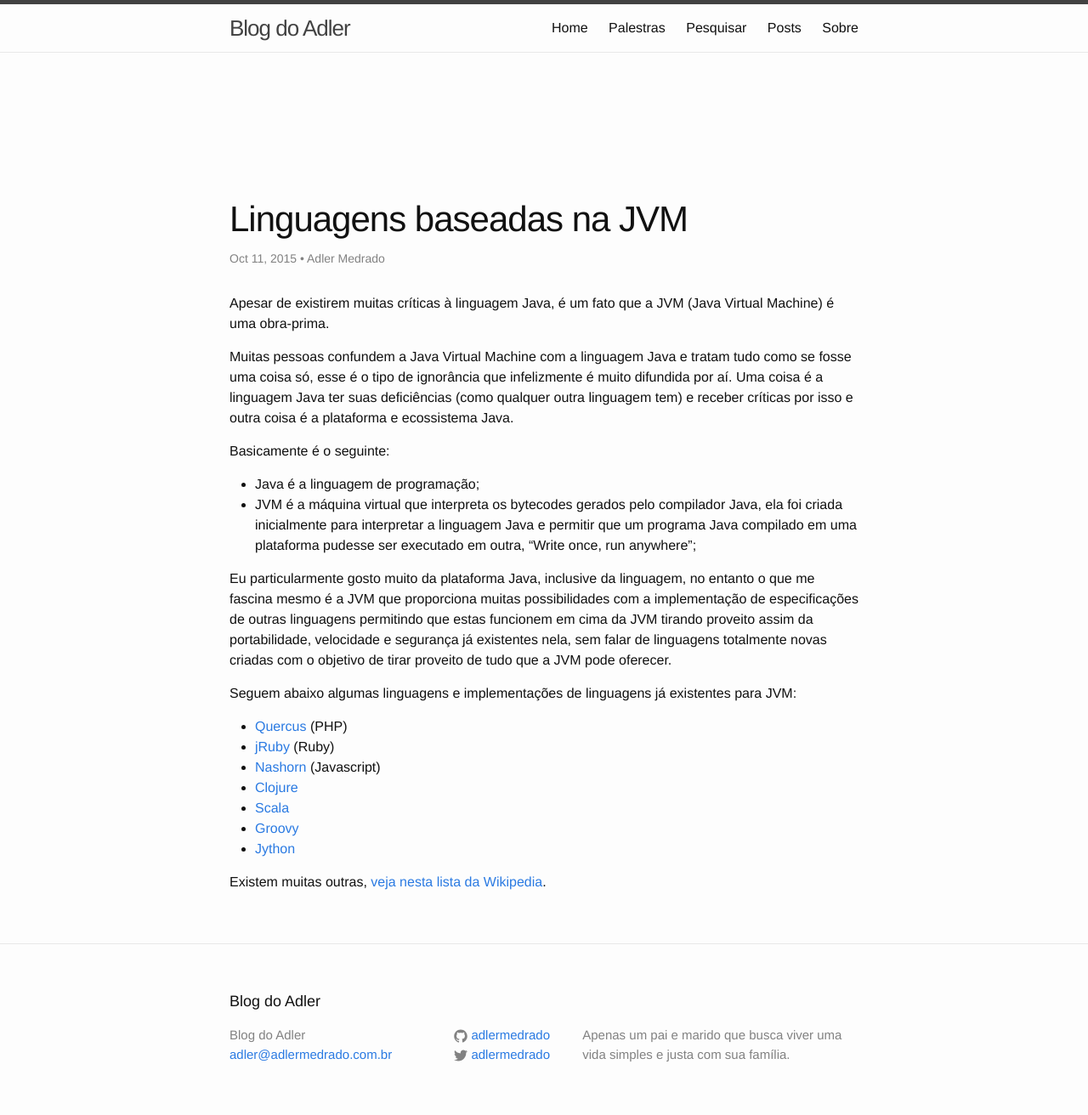
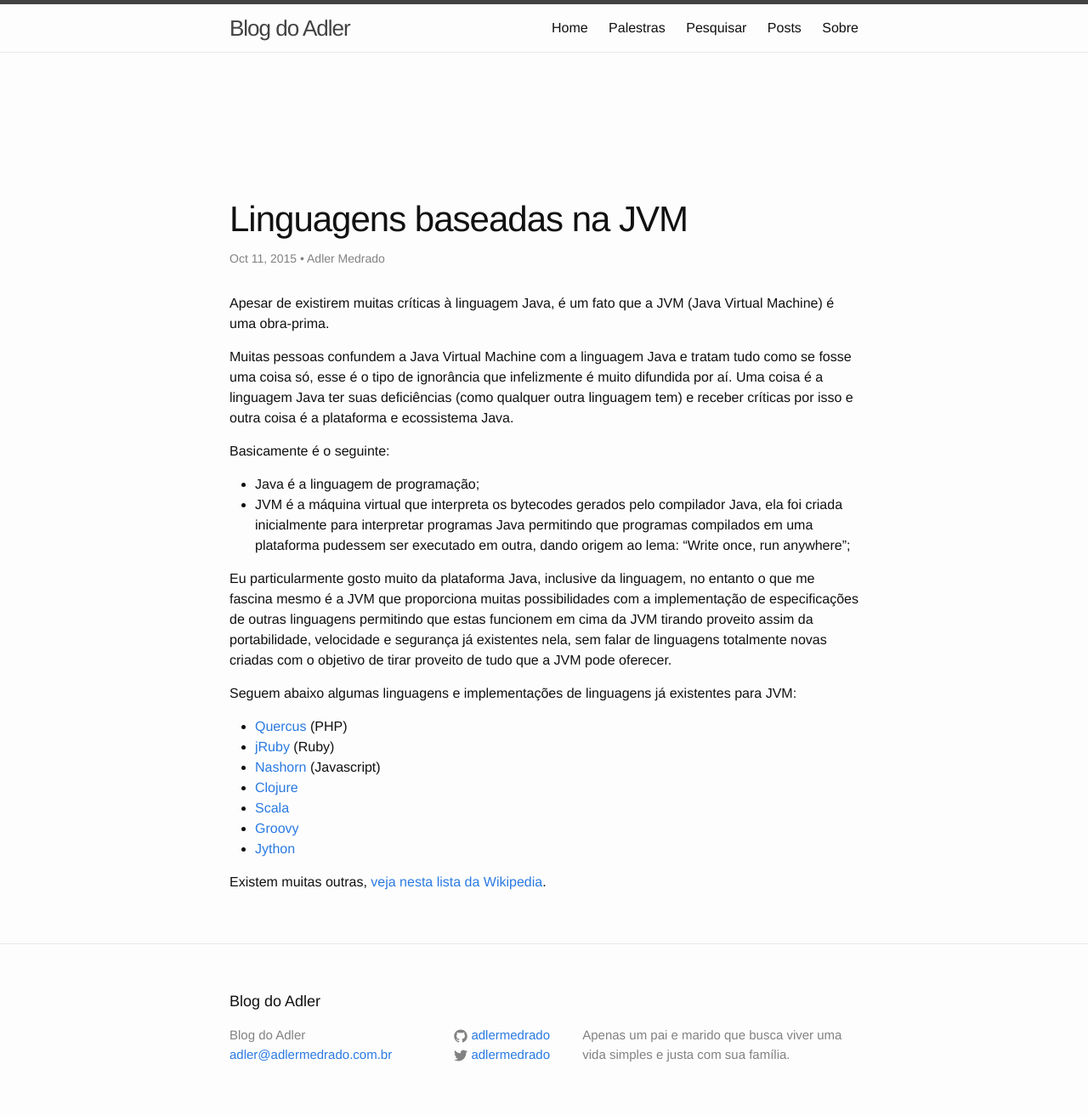
Before and after one commit to adlermedrado/adlermedrado.github.io, a Jekyll site: the page built from _posts/2015-10-11-JVM.md, in a window 1280 px wide. Shown: the whole page at 85% size. Built offline with Jekyll 4.4.1, drawn with Linux system fonts in a browser that asks for light colours; a script that is not in the unit is left out; comment, search, counter and statistics services are not loaded.

Commit message:
Updating post.

```diff
--- a/_posts/2015-10-11-JVM.md
+++ b/_posts/2015-10-11-JVM.md
@@ -14,7 +14,7 @@ Muitas pessoas confundem a Java Virtual Machine com a linguagem Java e tratam tu
 Basicamente é o seguinte:
 
 * Java é a linguagem de programação;
-* JVM é a máquina virtual que interpreta os bytecodes gerados pelo compilador Java, ela foi criada inicialmente para interpretar a linguagem Java e permitir que um programa Java compilado em uma plataforma pudesse ser executado em outra, "Write once, run anywhere";
+* JVM é a máquina virtual que interpreta os bytecodes gerados pelo compilador Java, ela foi criada inicialmente para interpretar programas Java permitindo que programas compilados em uma plataforma pudessem ser executado em outra, dando origem ao lema: "Write once, run anywhere";
 
 Eu particularmente gosto muito da plataforma Java, inclusive da linguagem, no entanto o que me fascina mesmo é a JVM que proporciona muitas possibilidades com a implementação de especificações de outras linguagens permitindo que estas funcionem em cima da JVM tirando proveito assim da portabilidade, velocidade e segurança já existentes nela, sem falar de linguagens totalmente novas criadas com o objetivo de tirar proveito de tudo que a JVM pode oferecer.
 
```
